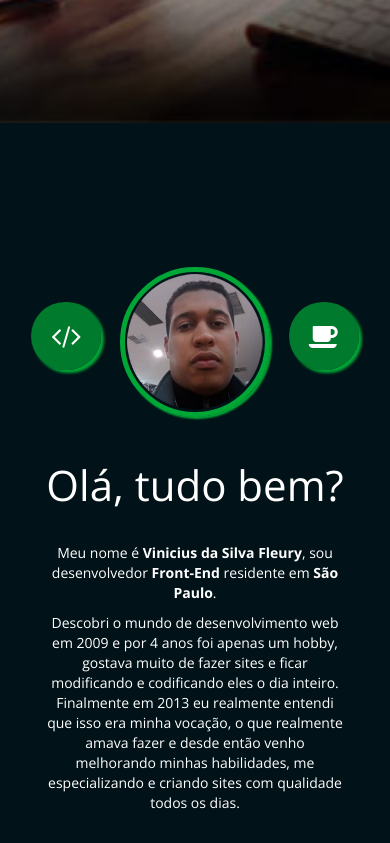
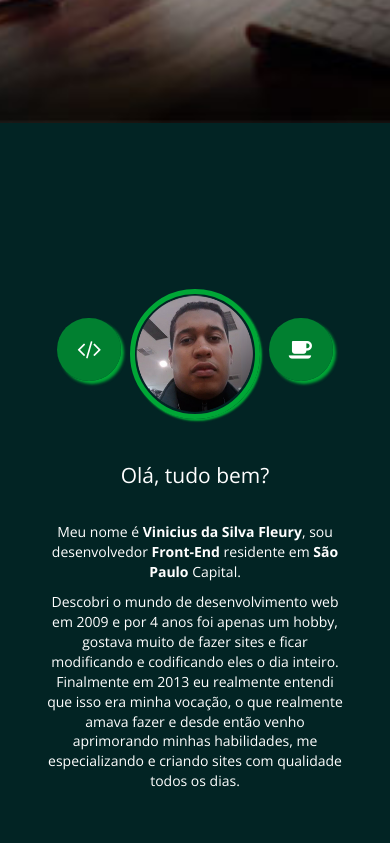
Before and after one commit to worldvini/Vinicius_Silva_Fleury, a website: page index.html in a window 390 px wide. Shown: the part 721-1564 px from the top of the page. Drawn offline with nearby package versions, Linux system fonts and the light colour scheme.

Commit message:
atualizacao rotina, sass

```diff
--- a/index.html
+++ b/index.html
@@ -25,27 +25,29 @@
 			</div>
 			<div class="apresentacao conteudo container">
 				<div>
-					<h1> <span>Vinicius</span> da S. <span>Fleury</span></h1>
+					<h1> <span>Vinicius</span> da Silva Fleury</h1>
 					<p>Desenvolvedor Front-End</p>
 				</div>
 			</div>
 		</header>
 		<main id="sobre">
 			<section class="sobre conteudo">
-				<div class="container ">
+				<div class="container">
 					<i class="fa fa-code" aria-hidden="true"></i>
 					<img src="images/myface.png" alt="Rosto de Vinicius da Silva Fleury">
 					<i class="fa fa-coffee" aria-hidden="true"></i>
 					<div class="texto">
 						<h3>Olá, tudo bem?</h3>
-						<p>Meu nome é <strong>Vinicius da Silva Fleury</strong>, sou desenvolvedor <strong>Front-End</strong> residente em <strong>São Paulo</strong>.</p>
-						<p>Descobri o mundo de desenvolvimento web em 2009 e por 4 anos foi apenas um hobby, gostava muito de fazer sites e ficar modificando e codificando eles o dia inteiro. Finalmente em 2013 eu realmente entendi que isso era minha vocação, o que realmente amava fazer e desde então venho melhorando minhas habilidades, me especializando e criando sites com qualidade todos os dias.</p>
+						<p>Meu nome é <strong>Vinicius da Silva Fleury</strong>, sou desenvolvedor <strong>Front-End</strong> residente em <strong>São Paulo</strong> Capital.</p>
+						<p>Descobri o mundo de desenvolvimento web em 2009 e por 4 anos foi apenas um hobby, gostava muito de fazer sites e ficar modificando e codificando eles o dia inteiro. Finalmente em 2013 eu realmente entendi que isso era minha vocação, o que realmente amava fazer e desde então venho aprimorando minhas habilidades, me especializando e criando sites com qualidade todos os dias.</p>
 					</div>
 				</div>
 			</section>
 		</main>
 		<section id="habilidades" class="conteudo habilidades">
 			<div class="container">
+				<h3>Habilidades</h3>
+
 
 			</div>
 		</section>
--- a/sass/style.sass
+++ b/sass/style.sass
@@ -6,6 +6,7 @@ $white: #fff
 $black: #000
 $brow: #FF6E00
 $grey: #ededed
+$green: #022424
 $blackgreen: #011218
 
 /*mini reset*/
@@ -16,6 +17,7 @@ body
 	font-family: 'Open Sans', sans-serif
 /*sections com 100% de altura */
 section,
+main,
 header
 	height: 100vh
 .conteudo
@@ -58,7 +60,7 @@ header
 /* section sobre */
 .sobre
 	text-align: center
-	background-color: $blackgreen
+	background-color: $green
 	color: $white
 	img
 		border: 5px #00A736 solid
@@ -78,7 +80,11 @@ header
 	p
 		font-size: 1.3em
 		padding: 0px 30px
-/*desktop*/
+/*Section Habilidades*/
+.habilidades
+	background-color: $blackgreen
+
+/*mobile*/
 @media screen and (max-width: 480px)
 	/*header*/
 	.topo
@@ -94,14 +100,15 @@ header
 			font-size: 1.2em
 	/*section sobre*/
 	.sobre
+		height: 100%
 		img
-			width: 150px
-			margin: 0px 15px
+			width: 130px
+			margin: 0px 5px
 		.fa
 			padding: 20px
-			font-size: 2em
+			font-size: 1.6em
 		h3
-			font-size: 1.5
+			font-size: 1.5em
 		p
 			font-size: 1em
 /*tablet*/
@@ -123,7 +130,7 @@ header
 		.fa
 			padding: 25px
 			font-size: 3em
-/*mobile*/
+/*desktop*/
 @media screen and (min-width: 981px)
 	/*header*/
 	.topo
```
Also changed, not shown: css/style.css.
